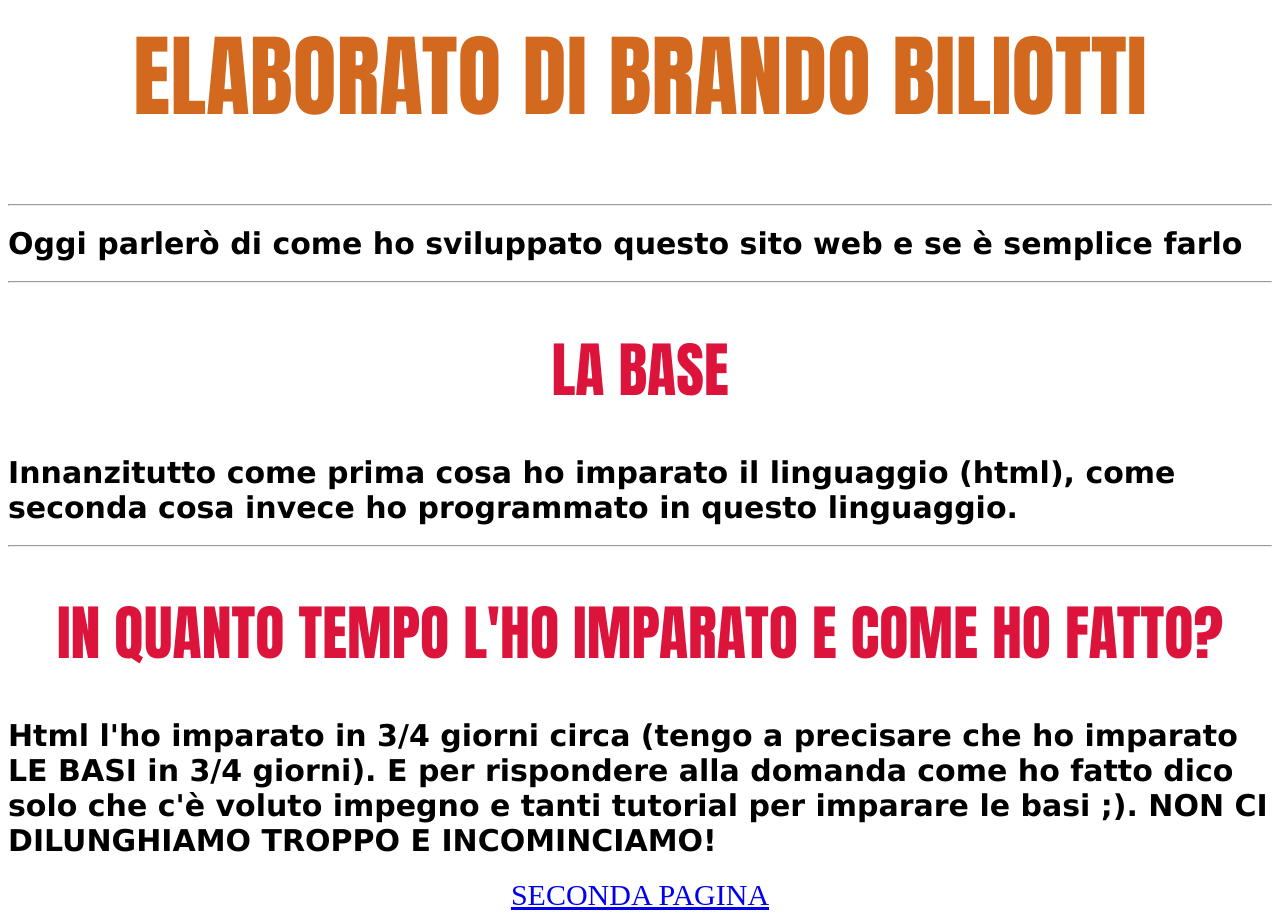
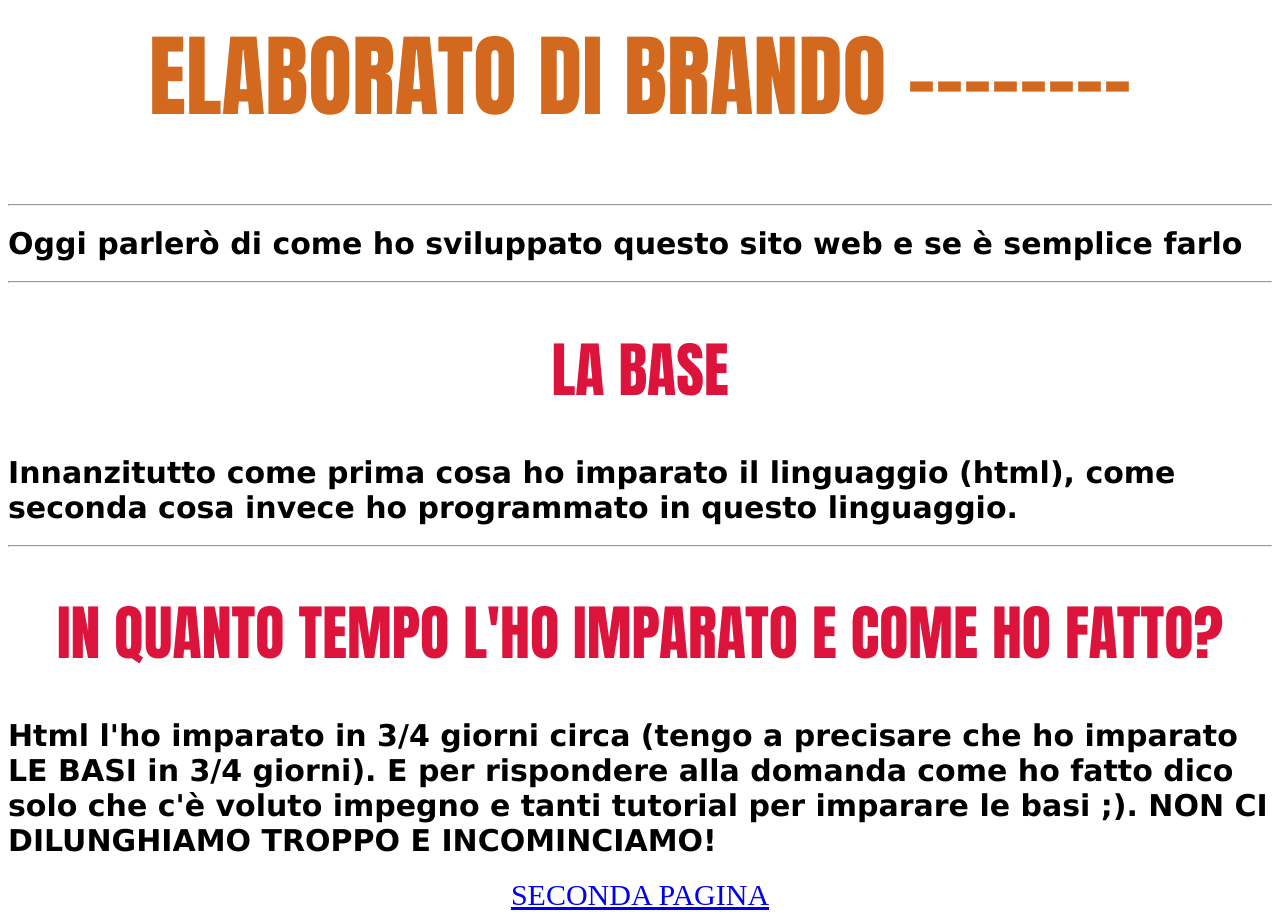
Before and after one commit to Tuxme88/Tuxme88.github.io, a plain HTML site: page index.html in a window 1280 px wide. Drawn offline with Linux system fonts and the light colour scheme.

Commit message:
Update index.html

```diff
--- a/index.html
+++ b/index.html
@@ -8,7 +8,7 @@
 </head>
 	<body>
 	<center>
-	<h1 class="titolo"> ELABORATO DI BRANDO BILIOTTI </h1>
+	<h1 class="titolo"> ELABORATO DI BRANDO -------- </h1>
 	</center>
 <hr/>
 <h1 class="font">Oggi parlerò di come ho sviluppato questo sito web e se è semplice farlo</h1>
```
